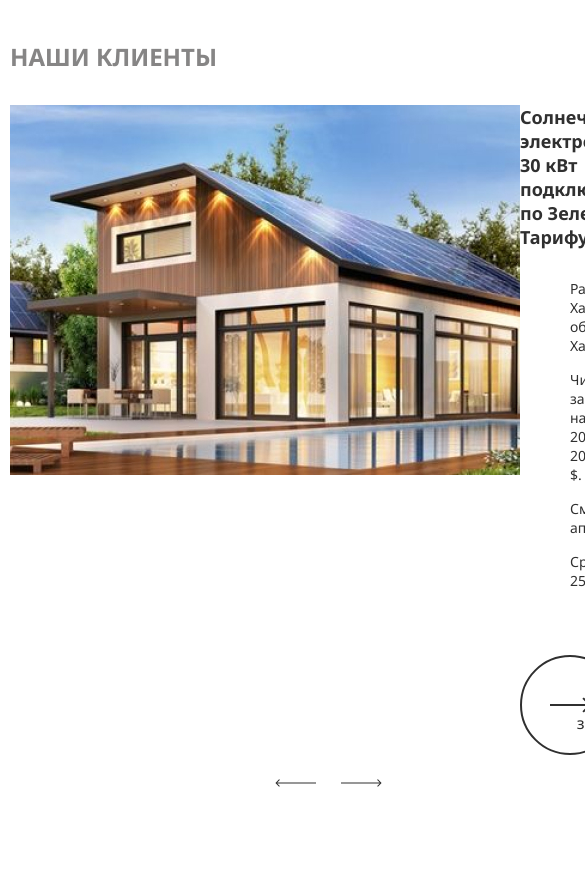
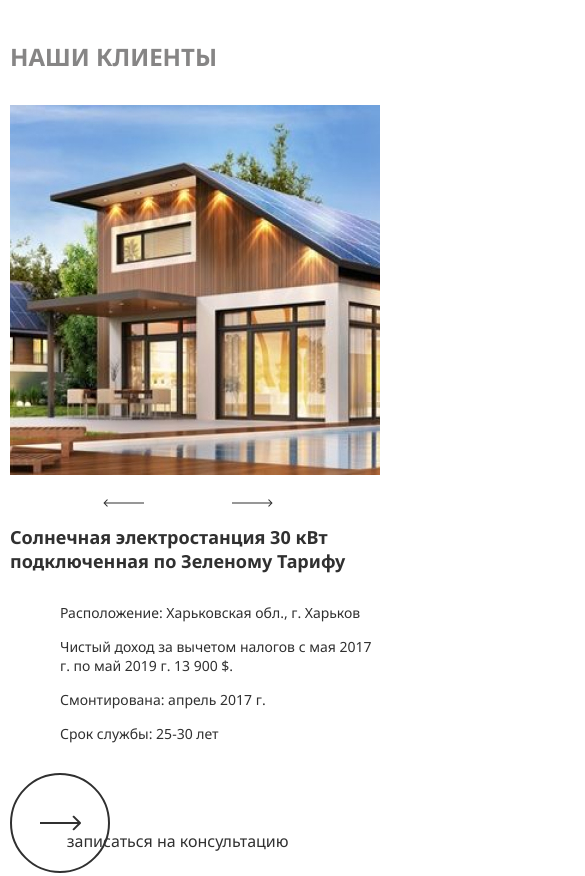
Before and after one commit to AAMokeev/solar, a plain HTML site: page index.html in a window 390 px wide. Shown: the part 2800-3676 px from the top of the page, 585 px wide, since content can reach past the window. Drawn offline with nearby package versions, Linux system fonts and the light colour scheme.

Commit message:
Add 'clients' section adaptive

```diff
--- a/css/media.css
+++ b/css/media.css
@@ -3,7 +3,8 @@
     .services,
     .tariff,
     .solar_station,
-    .steps {
+    .steps,
+    .clients {
         margin-bottom: 80px;
     }
 
@@ -44,6 +45,15 @@
         display: none;
     }
 
+    .clients__inner {
+        flex-wrap: wrap;
+        justify-content: center;
+    }
+
+    .clients__slider {
+        margin-bottom: 50px;
+    }
+
 }
 
 @media (max-width: 950px) {
@@ -82,7 +92,8 @@
     .services,
     .tariff,
     .solar_station,
-    .steps {
+    .steps,
+    .clients {
         margin-bottom: 40px;
     }
 
@@ -94,6 +105,10 @@
         font-size: 27px;
         line-height: 42px;
         padding: 22px 0 22px;
+    }
+
+    .clients__list {
+        margin-bottom: 30px;
     }
 
 }
@@ -168,4 +183,16 @@
         margin-bottom: 25px;
     }
 
+    .clients__slider {
+        max-width: 100%;
+    }
+
+    .clients__slider-prev-arrow {
+        left: 25%
+    }
+
+    .clients__slider-next-arrow {
+        left: 60%
+    }
+
 }
--- a/css/style.css
+++ b/css/style.css
@@ -320,11 +320,11 @@ ul {
 }
 
 .clients__slider-prev-arrow {
-    right: 40%;
+    left: 55%
 }
 
 .clients__slider-next-arrow {
-    right: 27%;
+    left: 68%
 }
 
 .clients__info-title {
```
